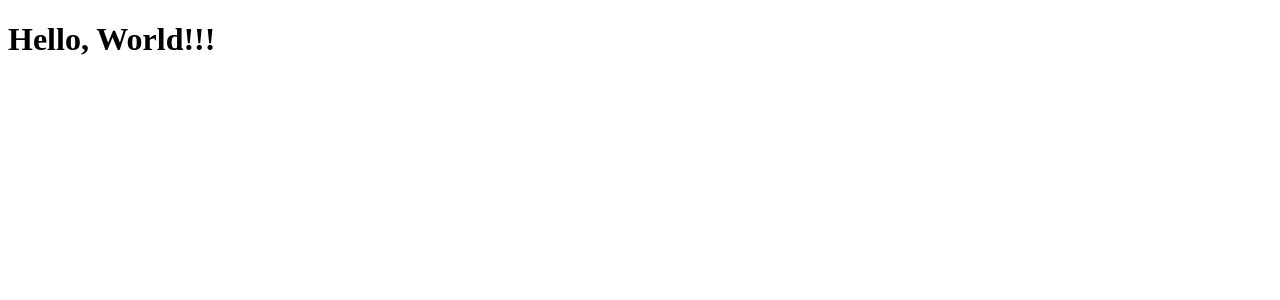
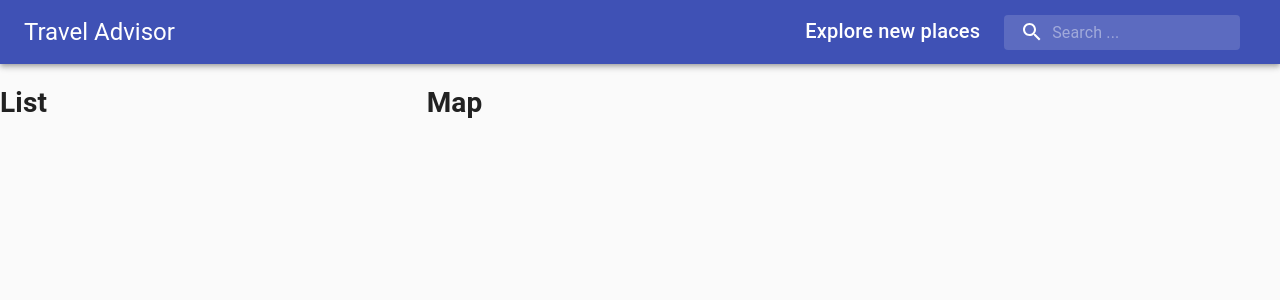
Before and after one commit to danieltrusca/Travel-Advisor-React, a React (Create React App) app: page / in a window 1280 px wide. Shown: the top 300 px of the page. Built offline with nearby package versions, Linux system fonts and the light colour scheme.

Commit message:
working on Header component

```diff
--- a/public/index.html
+++ b/public/index.html
@@ -11,7 +11,7 @@
     />
     <link rel="apple-touch-icon" href="%PUBLIC_URL%/logo192.png" />
 
-    <link rel="manifest" href="%PUBLIC_URL%/manifest.json" />
+    <!-- <link rel="manifest" href="%PUBLIC_URL%/manifest.json" /> -->
 
     <title>Tourist Advisor App</title>
   </head>
--- a/src/App.js
+++ b/src/App.js
@@ -1,10 +1,26 @@
 import React from 'react';
+
+import { CssBaseline, Grid } from '@material-ui/core';
+
+import Header from './components/Header/Header';
+import List from './components/List/List';
+import Map from './components/Map/Map';
+
 
 const App=()=>{
     return (
-        <div>
-            <h1>Hello, World!!!</h1>
-        </div>
+        <>
+            <CssBaseline />
+            <Header />
+            <Grid container spacing={3} style={{width: '100%'}}>
+                <Grid item xs={12} md={4}>
+                    <List />
+                </Grid>
+                <Grid item xs={12} md={8}>
+                    <Map />
+                </Grid>
+            </Grid>
+        </>
     )
 }
 
--- /dev/null
+++ b/src/components/Header/Header.jsx
@@ -0,0 +1,37 @@
+import React from "react";
+import { Autocomplete } from "@react-google-maps/api";
+import { AppBar, Toolbar, Typography, InputBase, Box } from "@material-ui/core";
+import SearchIcon from "@material-ui/icons/Search";
+
+import useStyles from './styles.js';
+
+const Header = () => {
+    const classes = useStyles();
+  return (
+    <AppBar position="static">
+      <Toolbar className={classes.toolbar}>
+        <Typography variant="h5" className={classes.title}>
+          Travel Advisor
+        </Typography>
+        <Box display="flex">
+          <Typography variant="h6" className={classes.title}>
+            Explore new places
+          </Typography>
+          {/* <Autocomplete> */}
+            <div className={classes.search}>
+              <div className={classes.searchIcon}>
+                <SearchIcon />
+              </div>
+              <InputBase
+                placeholder='Search ...'
+                classes={{ root: classes.inputRoot, input: classes.inputInput }}
+              />
+            </div>
+          {/* </Autocomplete> */}
+        </Box>
+      </Toolbar>
+    </AppBar>
+  );
+};
+
+export default Header;
--- /dev/null
+++ b/src/components/Header/styles.js
@@ -0,0 +1,32 @@
+import { alpha, makeStyles } from '@material-ui/core/styles';
+
+export default makeStyles((theme) => ({
+  title: {
+    display: 'none',
+    [theme.breakpoints.up('sm')]: {
+      display: 'block',
+    },
+  },
+  search: {
+    position: 'relative',
+    borderRadius: theme.shape.borderRadius,
+    backgroundColor: alpha(theme.palette.common.white, 0.15),
+    '&:hover': { backgroundColor: alpha(theme.palette.common.white, 0.25) },
+    marginRight: theme.spacing(2),
+    marginLeft: 0,
+    width: '100%',
+    [theme.breakpoints.up('sm')]: { marginLeft: theme.spacing(3), width: 'auto' },
+  },
+  searchIcon: {
+    padding: theme.spacing(0, 2), height: '100%', position: 'absolute', pointerEvents: 'none', display: 'flex', alignItems: 'center', justifyContent: 'center',
+  },
+  inputRoot: {
+    color: 'inherit',
+  },
+  inputInput: {
+    padding: theme.spacing(1, 1, 1, 0), paddingLeft: `calc(1em + ${theme.spacing(4)}px)`, transition: theme.transitions.create('width'), width: '100%', [theme.breakpoints.up('md')]: { width: '20ch' },
+  },
+  toolbar: {
+    display: 'flex', justifyContent: 'space-between',
+  },
+}));
--- /dev/null
+++ b/src/components/List/List.jsx
@@ -0,0 +1,11 @@
+import React from 'react';
+
+const List = () => {
+  return (
+    <div>
+        <h1>List</h1>
+    </div>
+  );
+};
+
+export default List;
--- /dev/null
+++ b/src/components/Map/Map.jsx
@@ -0,0 +1,11 @@
+import React from 'react';
+
+const Map = () => {
+  return (
+    <div>
+        <h1>Map</h1>
+    </div>
+  );
+};
+
+export default Map;
```
Also changed, not shown: src/components/PlaceDetails/PlaceDetails.jsx (added, +11 -0 lines), src/components/List/styles.jsx (added), src/components/Map/styles.jsx (added), src/components/PlaceDetails/styles.jsx (added).
